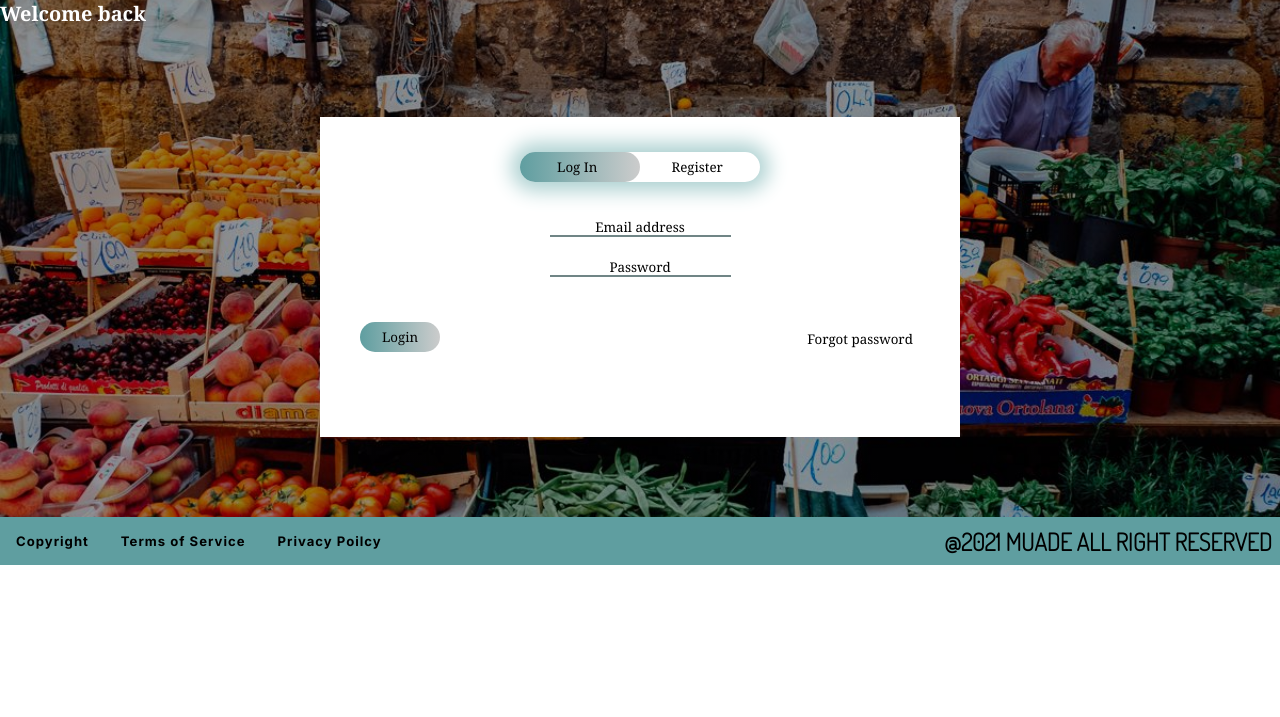
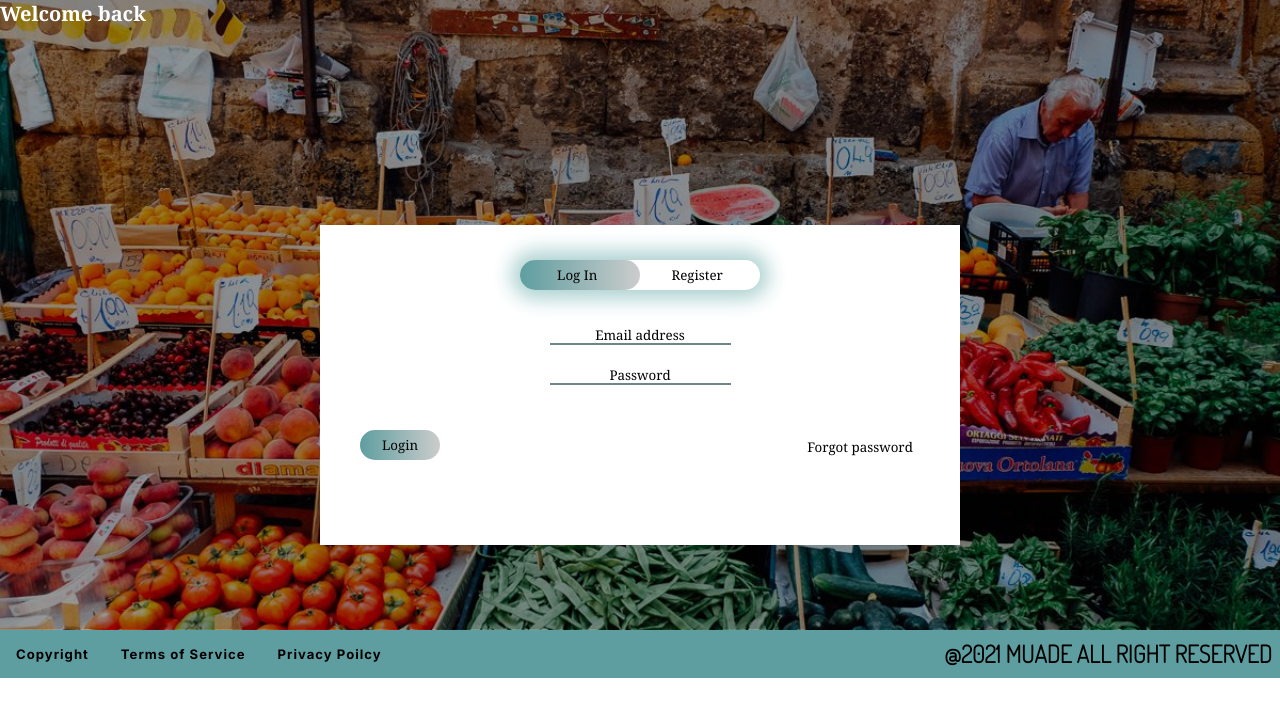
Before and after one commit to nhatquan0312/Web_Programming, a PHP site: page /myaccount.html in a window 1280 px wide. Shown: the part 48-765 px from the top of the page. Run offline with PHP 8.4, Linux system fonts and the light colour scheme; some libraries are stand-ins or nearby versions.

Commit message:
fix footer problem in my account

```diff
--- a/myaccount.css
+++ b/myaccount.css
@@ -2,10 +2,14 @@ body {
     color: black;
 }
 main {
-    position: relative;
-    height: 100%;
+
+
     font-family: Georgia, 'Times New Roman', Times, serif;
     font-size: 13.3333px;
+    align-items: center;
+    justify-content: center;
+    min-height: auto;
+    min-width: 100%;
 }
 main .background-image {
     height: 100%;
@@ -20,13 +24,14 @@ main .background-image .login-form
 {
     position: relative;
     min-width: 390px;
-    margin: auto;
+    margin: 8% auto;
+    margin-bottom: auto;
     bottom: 0;
     display: flex;
     flex-direction: column;
     justify-content: center;
     align-items: center;
-    min-height: 490px;
+    min-height: 500px;
     background-color: none;
 
 
```
